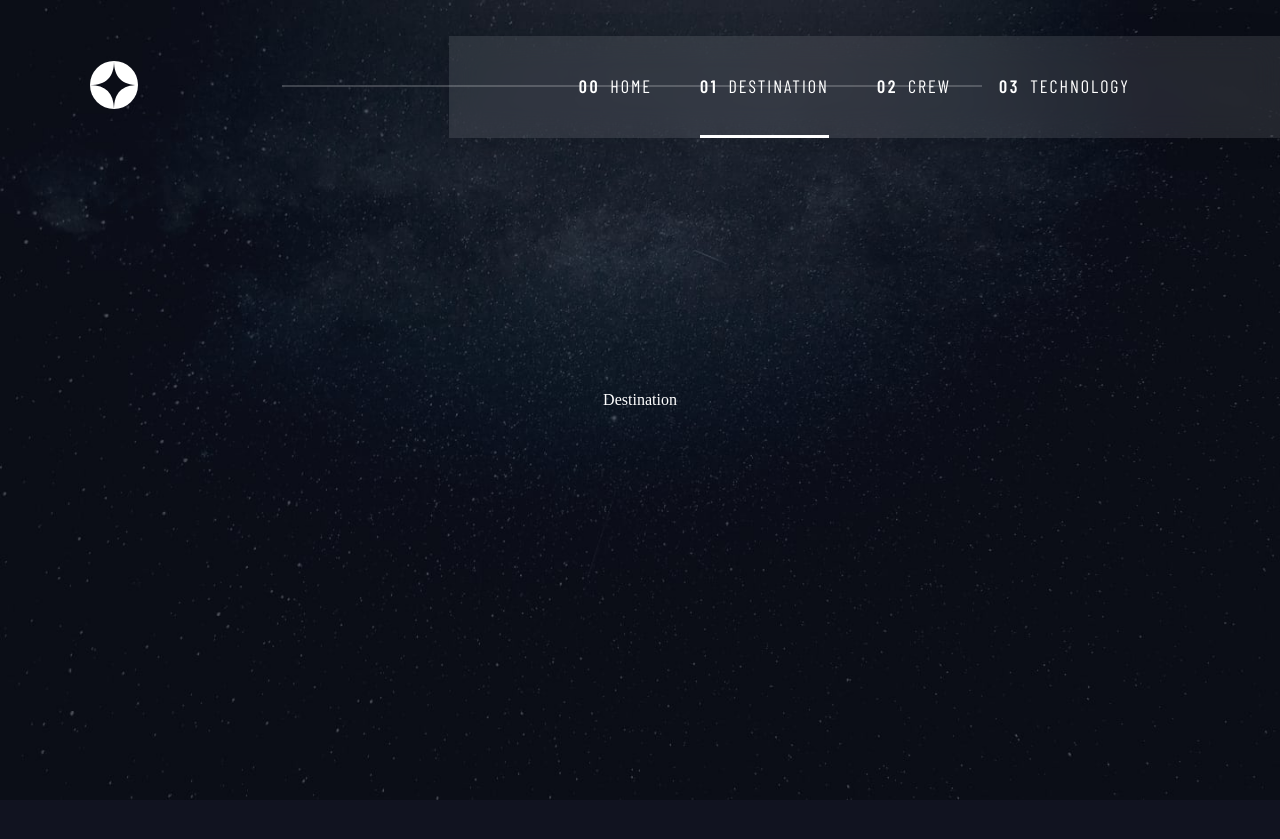
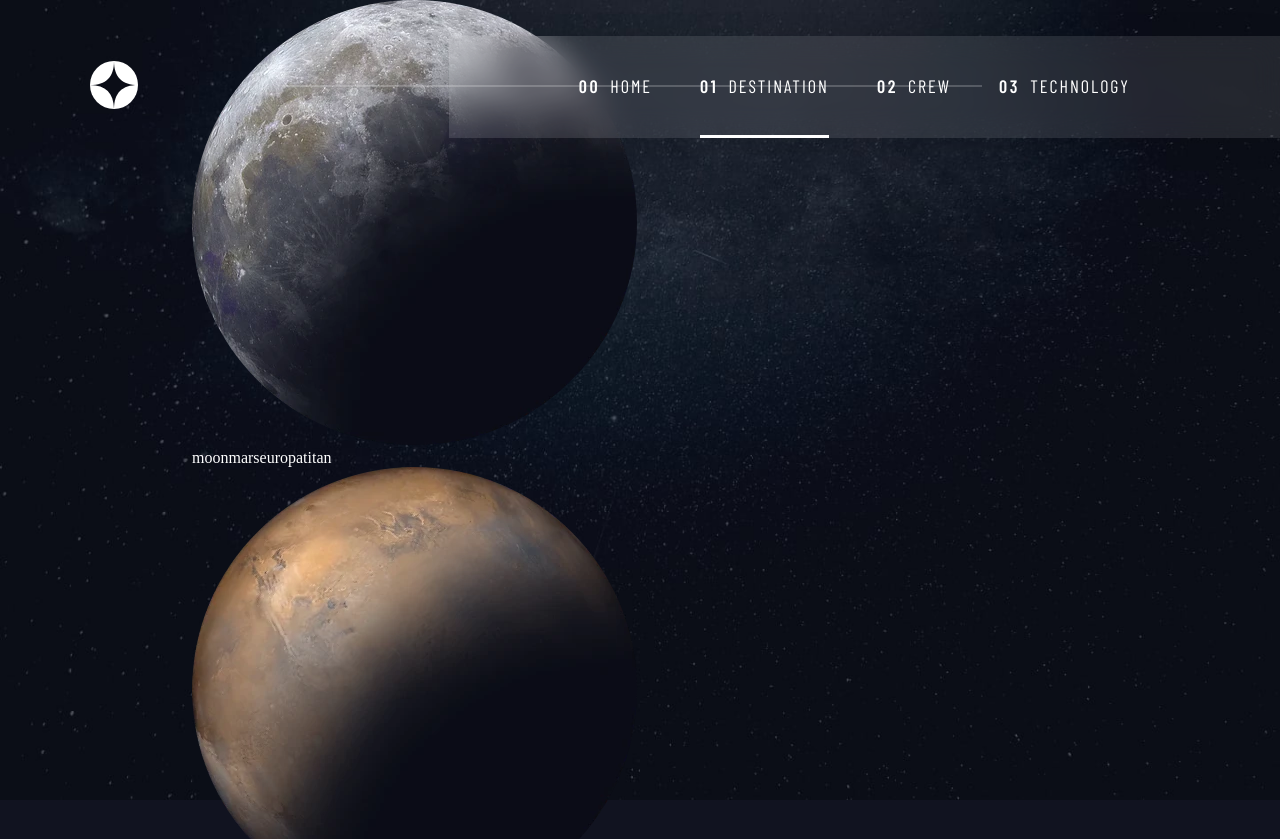
Before and after one commit to theblaisecode/Space-Exploration, a React (Vite) app: page /destination in a window 1280 px wide. Shown: the top 839 px of the page. Before the commit the page ends 800 px from the top, so only its background shows below. Built offline with nearby package versions, Linux system fonts and the light colour scheme; a web font is replaced by a local one.

Commit message:
first commit

```diff
--- a/src/data.ts
+++ b/src/data.ts
@@ -44,6 +44,7 @@ export const destination: {
   id: number;
   tabName: string;
   img: string;
+  imgAlt:string;
   heading: string;
   tabContent: string;
   distance: string;
@@ -53,6 +54,7 @@ export const destination: {
     id: 1,
     tabName: "moon",
     img: moon,
+    imgAlt: "moon",
     heading: "moon",
     tabContent:
       "See our planet as you’ve never seen it before. A perfect relaxing trip away to help regain perspective and come back refreshed. While you’re there, take in some history by visiting the Luna 2 and Apollo 11 landing sites.",
@@ -63,6 +65,7 @@ export const destination: {
     id: 2,
     tabName: "mars",
     img: mars,
+    imgAlt: "mars",
     heading: "mars",
     tabContent:
       "Don’t forget to pack your hiking boots. You’ll need them to tackle Olympus Mons, the tallest planetary mountain in our solar system. It’s two and a half times the size of Everest!",
@@ -73,6 +76,7 @@ export const destination: {
     id: 3,
     tabName: "europa",
     img: europa,
+    imgAlt: "europa",
     heading: "europa",
     tabContent:
       "The smallest of the four Galilean moons orbiting Jupiter, Europa is a winter lover’s dream. With an icy surface, it’s perfect for a bit of ice skating, curling, hockey, or simple relaxation in your snug wintery cabin.",
@@ -83,6 +87,7 @@ export const destination: {
     id: 4,
     tabName: "titan",
     img: titan,
+    imgAlt: "itian",
     heading: "titan",
     tabContent:
       "The only moon known to have a dense atmosphere other than Earth, Titan is a home away from home (just a few hundred degrees colder!). As a bonus, you get striking views of the Rings of Saturn.",
--- a/src/pages/Destination.tsx
+++ b/src/pages/Destination.tsx
@@ -1,6 +1,46 @@
+import { destination } from "../data";
 import DestinationWrapper from "../styles/DestinationWrapper";
 
 function Destination() {
-  return <DestinationWrapper>Destination</DestinationWrapper>;
+  return (
+    <DestinationWrapper>
+      <div className="container">
+        <div className="destinationContent">
+          {destination.map((item) => {
+            const {
+              id,
+              tabName,
+              img,
+              imgAlt,
+              heading,
+              tabContent,
+              distance,
+              travelTime,
+            } = item;
+
+            return (
+              <>
+                <div key={id} className="contentTop">
+                  <img src={img} alt={imgAlt} />
+                </div>
+
+                <div className="contentBottom">
+                  <div className="destinationTab">
+                    {destination.map((tabNames, index) => {
+                      return (
+                        <span key={index} className="tabs activetab">
+                          {tabNames.tabName}
+                        </span>
+                      );
+                    })}
+                  </div>
+                </div>
+              </>
+            );
+          })}
+        </div>
+      </div>
+    </DestinationWrapper>
+  );
 }
 export default Destination;
```
